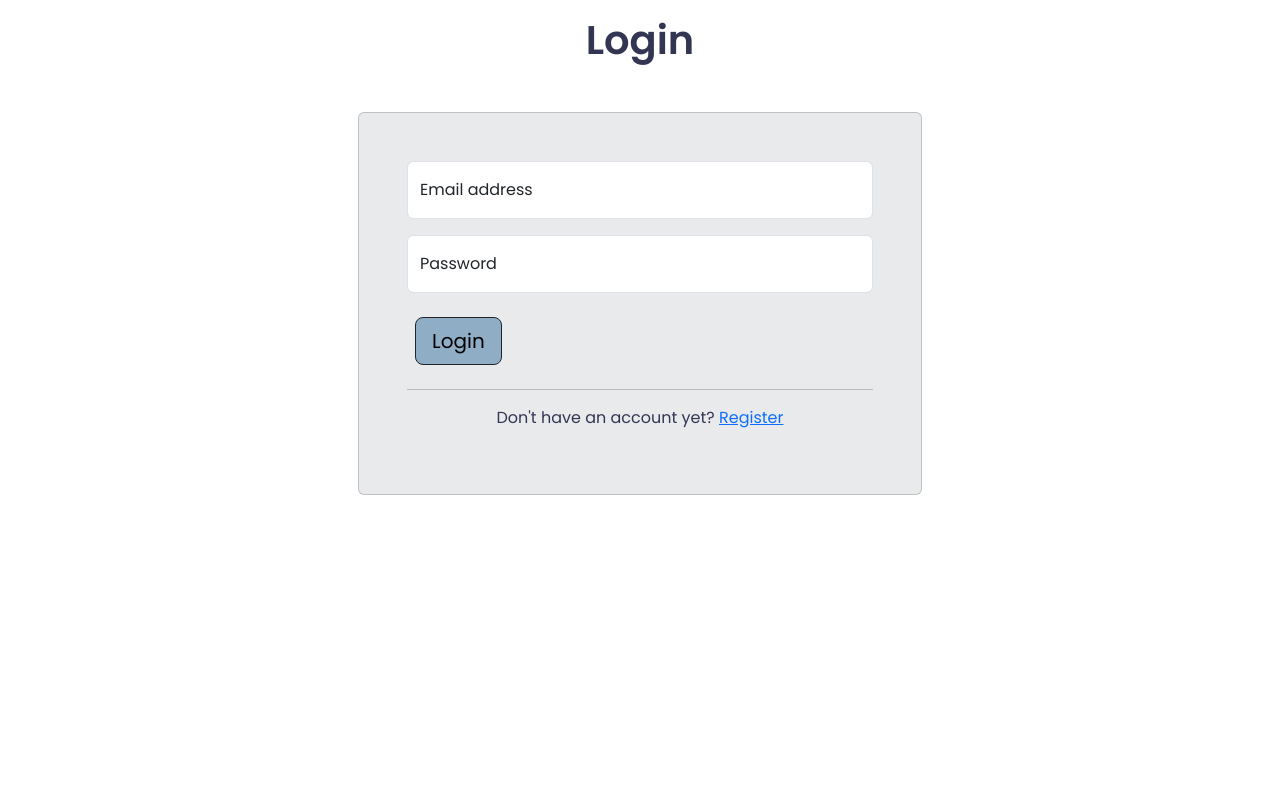
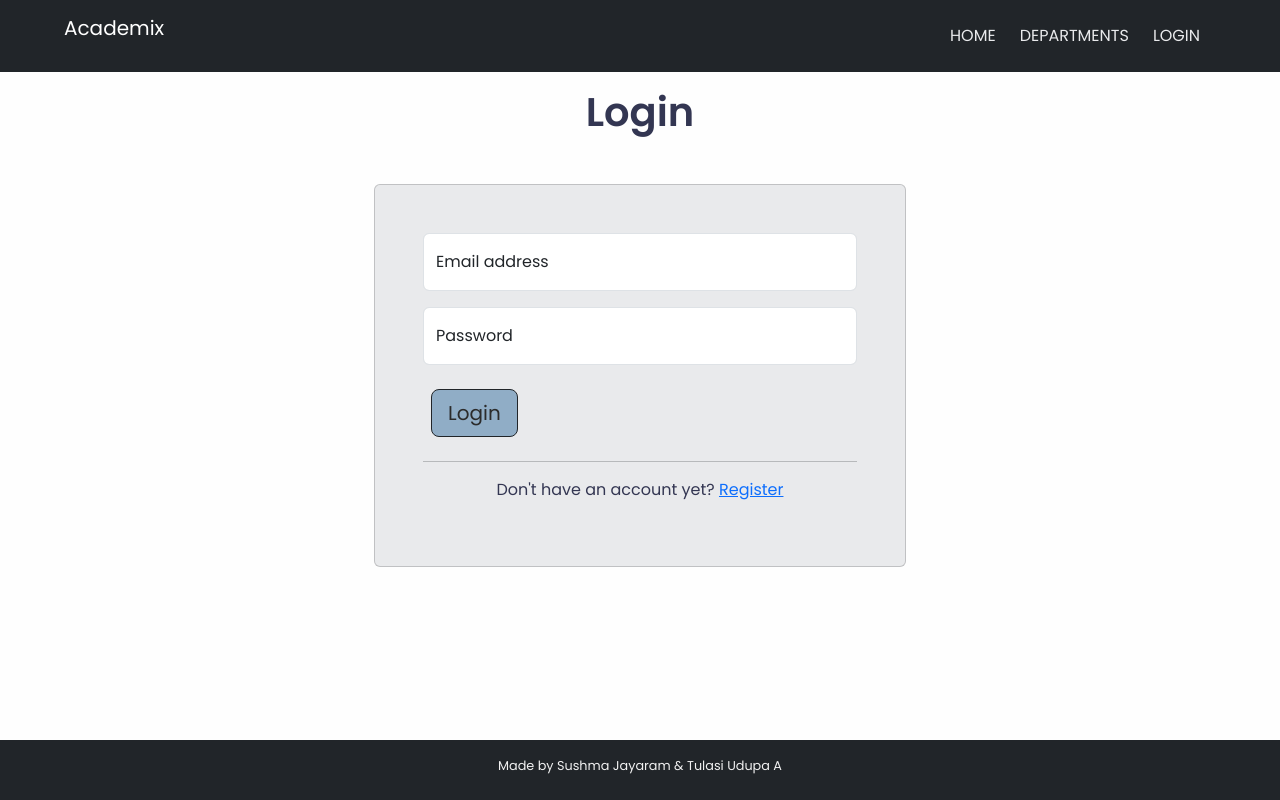
Before and after one commit to Yusuf-Babagana/finaly-year, a Node server app: page /login in a window 1280 px wide. Run offline with Node 20, Linux system fonts and the light colour scheme; some libraries are stand-ins or nearby versions.

Commit message:
Add navbar, footer, favicon

```diff
--- a/public/css/styles.css
+++ b/public/css/styles.css
@@ -3,8 +3,8 @@
     --lilac: #D3BBDD;
     --pewter: #E9EAEC;
     --blueGray: #90ADC6;
-    --white: #ffffff;
-    --black: #000000;
+    --white: #fefefe;
+    --black: #2b2b2b;
 }
 
 .radio{
@@ -16,10 +16,40 @@ body{
     background-color: var(--white);
     font-family: "Poppins", sans-serif;
     font-weight: 400;
+    position: relative;
+    min-height: 100vh;
+}
+
+.container-fluid {
+    padding: 0 5%;
+}
+
+.content-wrap {
+    padding-bottom: 75px;
 }
 
 h1, h2, h3, p{
     color: var(--darkBlue);
+}
+
+.nav-link {
+    color: var(--pewter);
+    text-transform: uppercase;
+    margin-right: 0.5rem;
+}
+
+.footer {
+    position: absolute;
+    text-align: center;
+    bottom: 0;
+    width: 100%;
+    height: 60px;
+    background-color: #212529;
+}
+
+.footer p {
+    font-size: 0.8rem;
+    color: #f1f1f1;
 }
 
 .heading{
@@ -35,7 +65,7 @@ h1, h2, h3, p{
 
 .card{
     background-color: var(--pewter);
-    margin: 2rem 2rem 1rem;
+    margin: 2rem 1rem 1rem;
     text-align: left;
     padding: 2rem;
 }
--- a/views/partials/footer.ejs
+++ b/views/partials/footer.ejs
@@ -1,4 +1,9 @@
-
+</div>
+<footer class="footer py-3">
+  <div class="container-fluid">
+    <p>Made by Sushma Jayaram & Tulasi Udupa A</p>
+  </div>
+</footer>
 </body>
 
 </html>
--- a/views/partials/header.ejs
+++ b/views/partials/header.ejs
@@ -3,7 +3,8 @@
 <head>
     <meta charset="UTF-8">
     <meta name="viewport" content="width=device-width, initial-scale=1.0">
-    <title>Course Materials</title>
+    <link type="image/png" sizes="16x16" rel="icon" href="/favicon.png">
+    <title>Academix</title>
 
     <!-- Fonts -->
     <link rel="preconnect" href="https://fonts.googleapis.com">
@@ -22,3 +23,31 @@
     <link href="/css/tagger.css" rel="stylesheet">
 </head>
 <body>
+    <nav class="navbar navbar-expand-lg navbar-dark bg-dark">
+        <div class="container-fluid">
+
+            <p class="navbar-brand">Academix</p>
+
+            <button class="navbar-toggler" type="button" data-bs-toggle="collapse" data-bs-target="#navbarSupportedContent"
+                aria-controls="navbarSupportedContent" aria-expanded="false" aria-label="Toggle navigation">
+                <span class="navbar-toggler-icon"></span>
+            </button>
+            <div class="collapse navbar-collapse" id="navbarSupportedContent">
+                <ul class="navbar-nav ms-auto">
+                    <li class="nav-item" id="home"><a class="nav-link" href="/">Home</a></li>
+                    <li class="nav-item" id="about"><a class="nav-link" href="/departments">Departments</a></li>
+                    <% if(authId) {%>
+                        <li class="nav-item" id="compose"><a class="nav-link" href="u/<%= authId %>/profile">Profile</a></li>
+                        <li class="nav-item" id="compose"><a class="nav-link" href="/search">Search</a></li>
+                        <% if(authRole !== 'student') {%>
+                            <li class="nav-item" id="compose"><a class="nav-link" href="/add">Add</a></li>
+                        <% } %>
+                        <li class="nav-item" id="logout"><a class="nav-link" href="u/<%= authId %>/logout">Logout</a></li>
+                    <% } else {%>
+                        <li class="nav-item" id="login"><a class="nav-link" href="/login">Login</a></li>
+                    <% } %>
+                </ul>
+            </div>
+        </div>
+    </nav>
+    <div class="content-wrap container-fluid">
```
Also changed, not shown: public/favicon.png (added).
